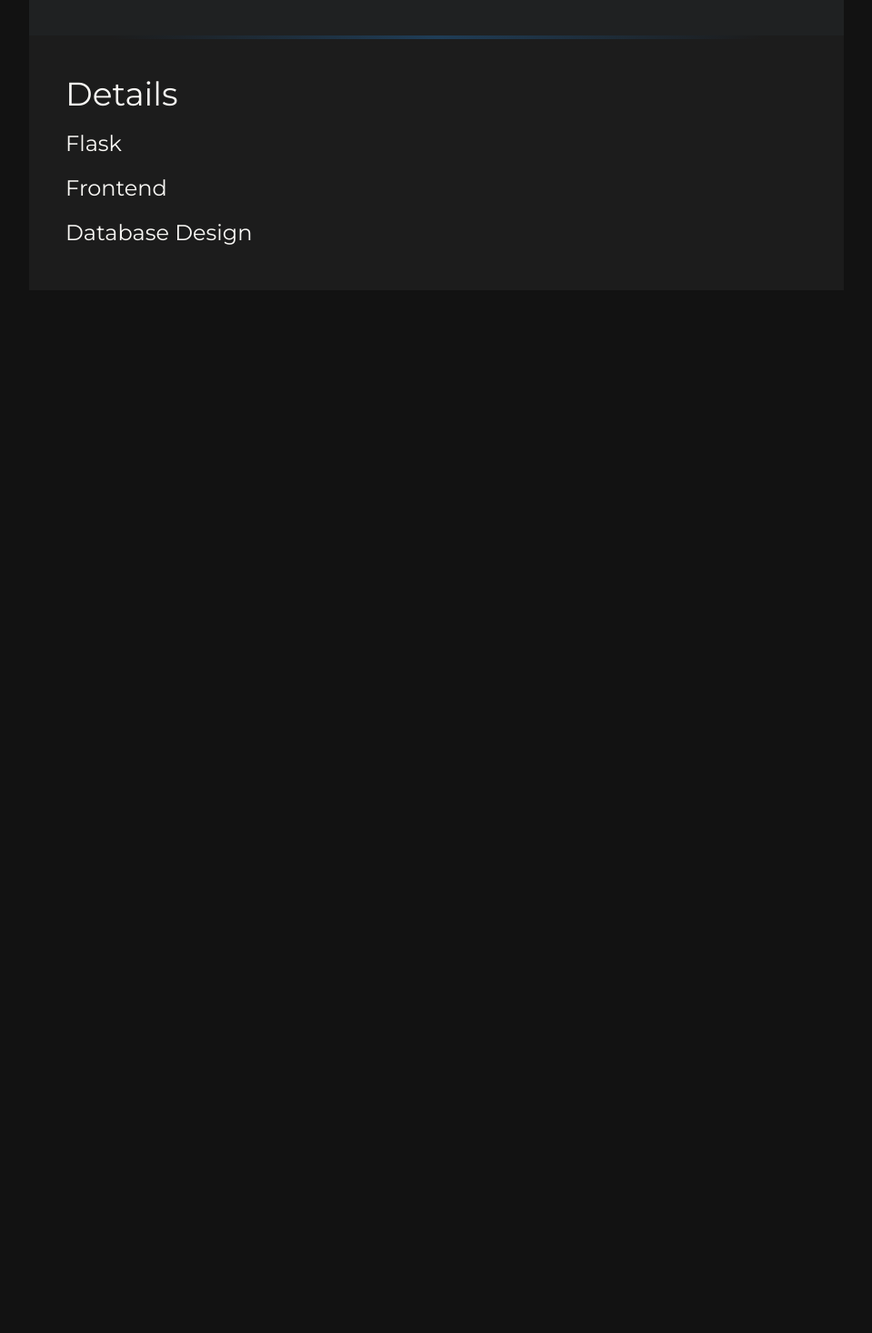
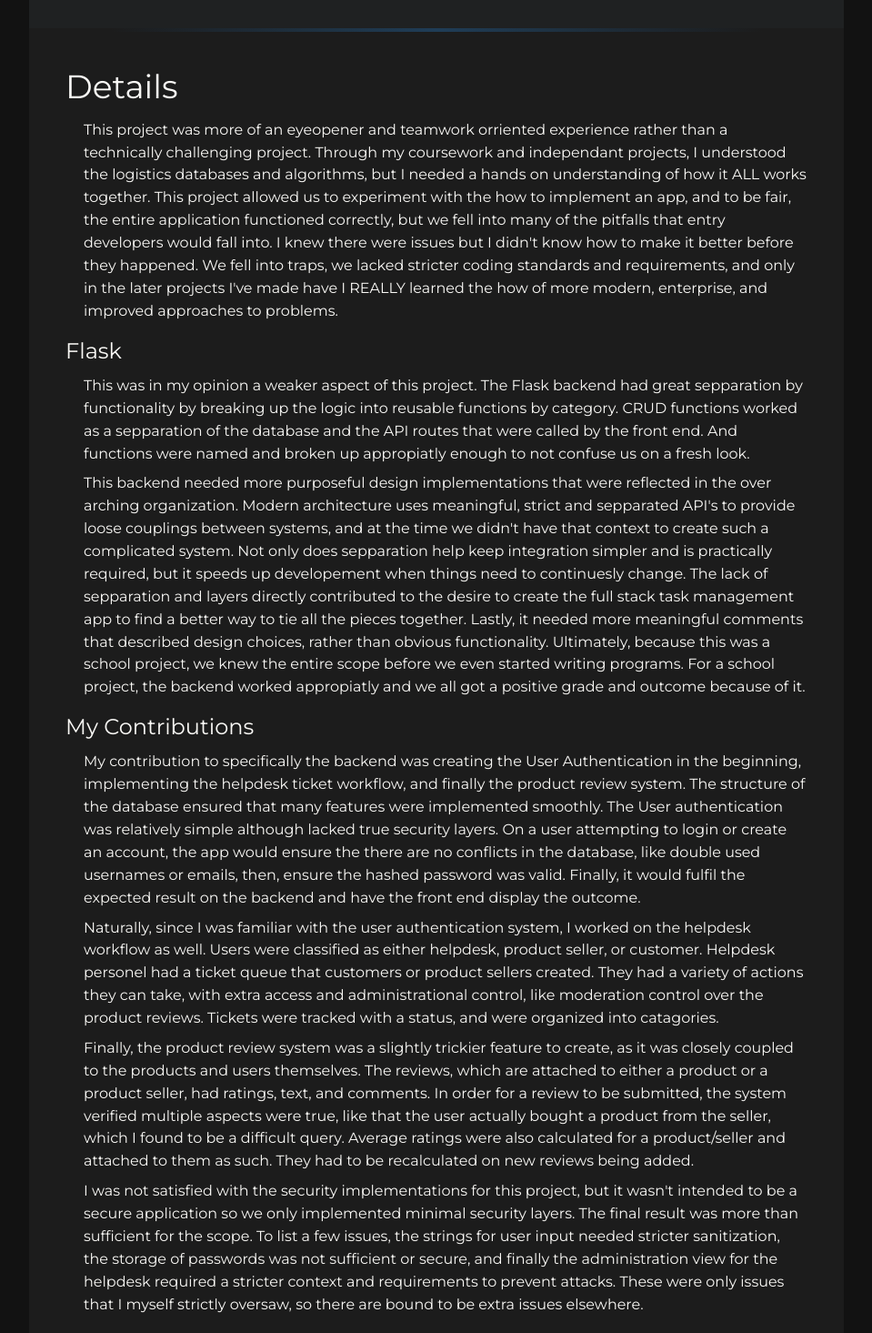
Before and after one commit to ehouse3/ehouse3.github.io, a Next.js app: page /projects/nittany-business in a window 1280 px wide. Shown: the part 1340-2805 px from the top of the page at 91% size, without its empty margins (160-1119 px from the left). Before the commit the page ends 1707 px from the top, so only its background shows below. Built offline with nearby package versions, Linux system fonts and the light colour scheme; some icons are missing.

Commit message:
Update page.tsx

```diff
--- a/app/projects/nittany-business/page.tsx
+++ b/app/projects/nittany-business/page.tsx
@@ -57,7 +57,6 @@ export default function nittanyBusiness() {
         </SubSection>
 
         <SubSection title="Teamwork">
-          <p>Writing code that will work with other people</p>
           <p>
             Working with a team to create this project sped up it&apos;s
             development significantly. By following simple rules about
@@ -67,16 +66,111 @@ export default function nittanyBusiness() {
             sections of the project helped as well, like keeping the helpdesk
             functionality away from the shopping cart or user authentication.
             And if features did require integration, loosely based coupling
-            helped when parts needed to be swapped.
+            helped when parts needed to be swapped. Lastly, we used Git as our
+            solution to version control, which ensured that I understand at
+            least the basics of using it.
           </p>
         </SubSection>
       </Section>
 
       <Section title="Details">
-        <SubSection title="Flask"></SubSection>
+        <SubSection>
+          <p>
+            This project was more of an eyeopener and teamwork orriented
+            experience rather than a technically challenging project. Through my
+            coursework and independant projects, I understood the logistics
+            databases and algorithms, but I needed a hands on understanding of
+            how it ALL works together. This project allowed us to experiment
+            with the how to implement an app, and to be fair, the entire
+            application functioned correctly, but we fell into many of the
+            pitfalls that entry developers would fall into. I knew there were
+            issues but I didn&apos;t know how to make it better before they
+            happened. We fell into traps, we lacked stricter coding standards
+            and requirements, and only in the later projects I&apos;ve made have
+            I REALLY learned the how of more modern, enterprise, and improved
+            approaches to problems.
+          </p>
+        </SubSection>
+        <SubSection title="Flask">
+          <p>
+            This was in my opinion a weaker aspect of this project. The Flask
+            backend had great sepparation by functionality by breaking up the
+            logic into reusable functions by category. CRUD functions worked as
+            a sepparation of the database and the API routes that were called by
+            the front end. And functions were named and broken up appropiatly
+            enough to not confuse us on a fresh look.
+          </p>
+          <p>
+            This backend needed more purposeful design implementations that were
+            reflected in the over arching organization. Modern architecture uses
+            meaningful, strict and sepparated API&apos;s to provide loose
+            couplings between systems, and at the time we didn&apos;t have that
+            context to create such a complicated system. Not only does
+            sepparation help keep integration simpler and is practically
+            required, but it speeds up developement when things need to
+            continuesly change. The lack of sepparation and layers directly
+            contributed to the desire to create the full stack task management
+            app to find a better way to tie all the pieces together. Lastly, it
+            needed more meaningful comments that described design choices,
+            rather than obvious functionality. Ultimately, because this was a
+            school project, we knew the entire scope before we even started
+            writing programs. For a school project, the backend worked
+            appropiatly and we all got a positive grade and outcome because of
+            it.
+          </p>
+        </SubSection>
 
-        <SubSection title="Frontend"></SubSection>
+        <SubSection title="My Contributions">
+          <p>
+            My contribution to specifically the backend was creating the User
+            Authentication in the beginning, implementing the helpdesk ticket
+            workflow, and finally the product review system. The structure of
+            the database ensured that many features were implemented smoothly.
+            The User authentication was relatively simple although lacked true
+            security layers. On a user attempting to login or create an account,
+            the app would ensure the there are no conflicts in the database,
+            like double used usernames or emails, then, ensure the hashed
+            password was valid. Finally, it would fulfil the expected result on
+            the backend and have the front end display the outcome.
+          </p>
+          <p>
+            Naturally, since I was familiar with the user authentication system,
+            I worked on the helpdesk workflow as well. Users were classified as
+            either helpdesk, product seller, or customer. Helpdesk personel had
+            a ticket queue that customers or product sellers created. They had a
+            variety of actions they can take, with extra access and
+            administrational control, like moderation control over the product
+            reviews. Tickets were tracked with a status, and were organized into
+            catagories.
+          </p>
+          <p>
+            Finally, the product review system was a slightly trickier feature
+            to create, as it was closely coupled to the products and users
+            themselves. The reviews, which are attached to either a product or a
+            product seller, had ratings, text, and comments. In order for a
+            review to be submitted, the system verified multiple aspects were
+            true, like that the user actually bought a product from the seller,
+            which I found to be a difficult query. Average ratings were also
+            calculated for a product/seller and attached to them as such. They
+            had to be recalculated on new reviews being added.
+          </p>
+          <p>
+            I was not satisfied with the security implementations for this
+            project, but it wasn&apos;t intended to be a secure application so
+            we only implemented minimal security layers. The final result was
+            more than sufficient for the scope. To list a few issues, the
+            strings for user input needed stricter sanitization, the storage of
+            passwords was not sufficient or secure, and finally the
+            administration view for the helpdesk required a stricter context and
+            requirements to prevent attacks. These were only issues that I
+            myself strictly oversaw, so there are bound to be extra issues
+            elsewhere.
+          </p>
+        </SubSection>
 
+        <SubSection title="Frontend">
+          <p></p>
+        </SubSection>
         <SubSection title="Database Design"></SubSection>
       </Section>
     </div>
```
